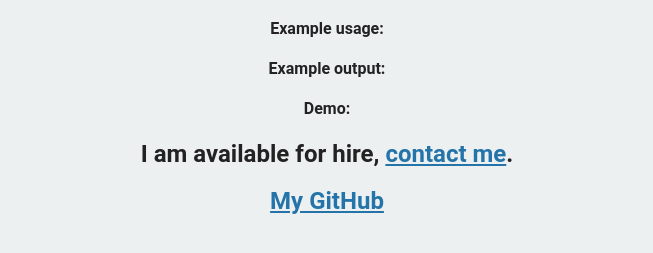
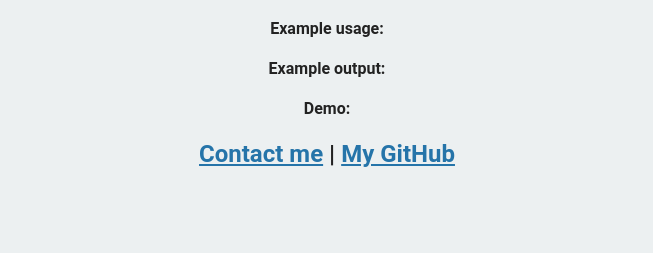
Before and after one commit to domfarnham/microservice-boilerplate, a website: page views/index.html in a window 1280 px wide. Shown: the part 121-374 px from the top of the page, without its empty margins (313-966 px from the left). Drawn offline with Linux system fonts and the light colour scheme.

```diff
--- a/views/index.html
+++ b/views/index.html
@@ -31,10 +31,7 @@
 
         </p>
         <h2>
-          I am available for hire, <a href="mailto:dominic.farnham@hotmail.co.uk">contact me</a>.
-        </h2>
-        <h2>
-          <a href="https://github.com/domfarnham">My GitHub</a>
+          <a href="mailto:dom@javascriptcodebook.com">Contact me</a> | <a href="https://github.com/domfarnham">My GitHub</a>
         </h2>
       </div>
    </body>
```
Also changed, not shown: package.json (+5 -3 lines), README.md, test/test.js (added).
